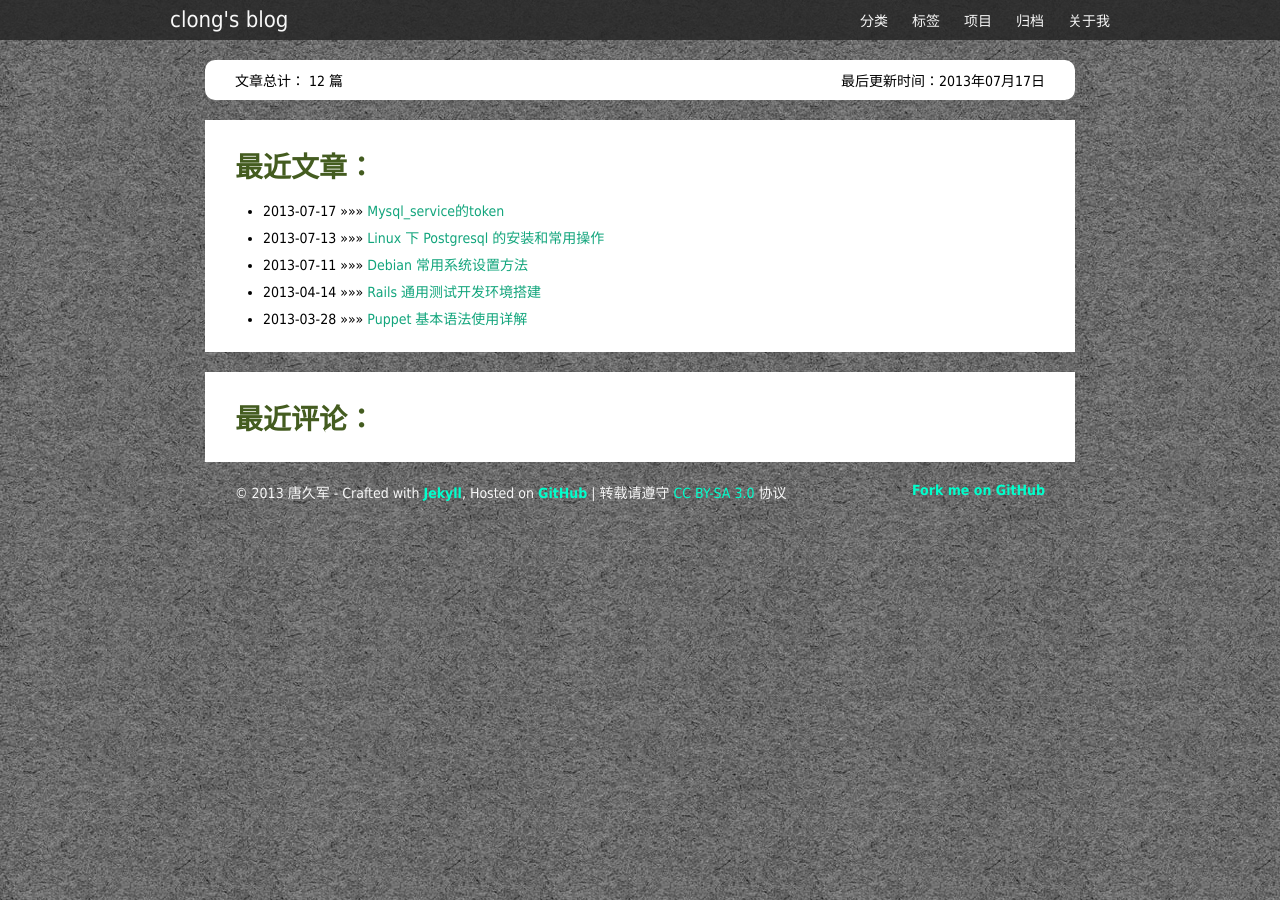
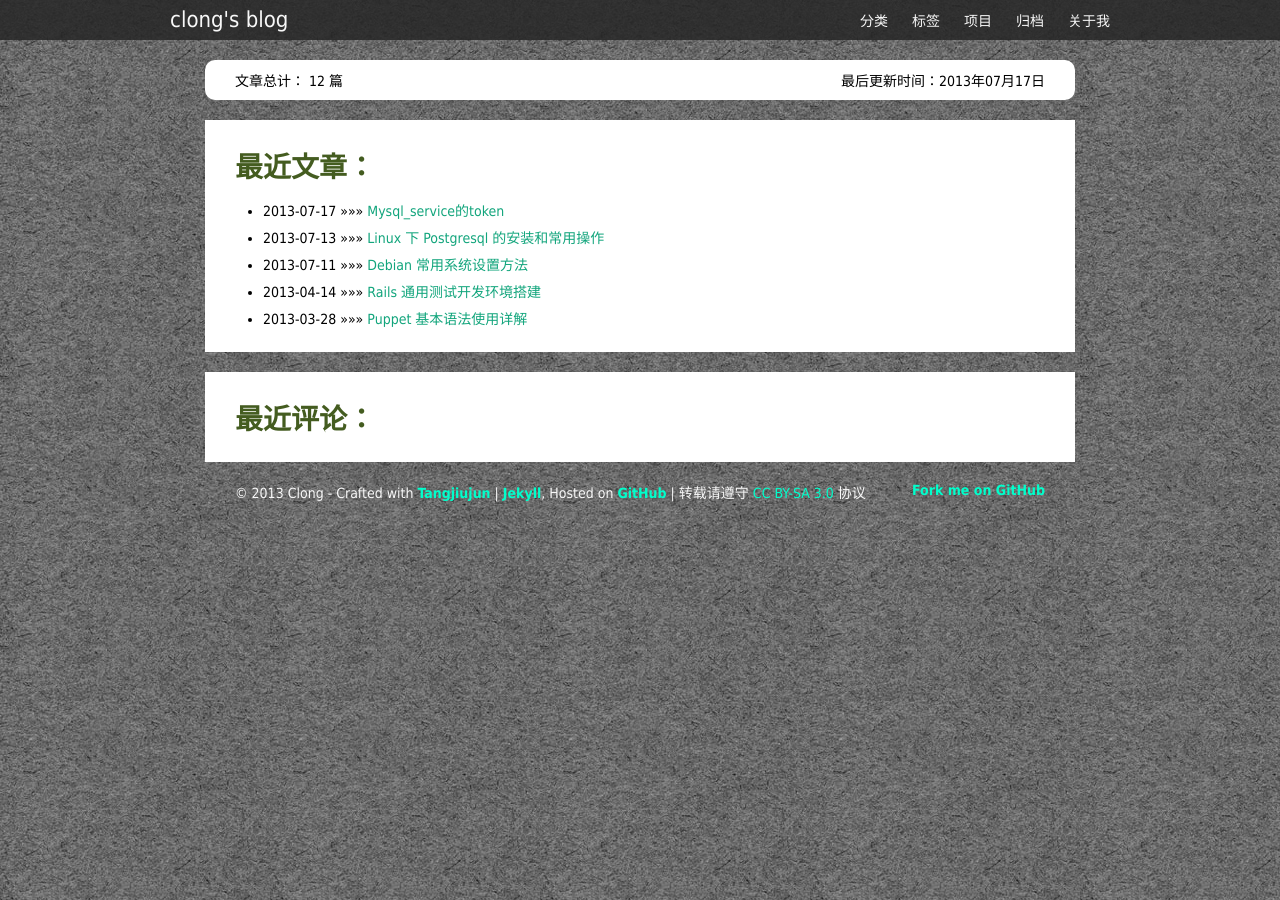
Before and after one commit to clongbupt/clongbupt.github.io, a Jekyll site: the page built from index.html, in a window 1280 px wide. Built offline with Jekyll 4.4.1, drawn with Linux system fonts in a browser that asks for light colours; Markdown is read by kramdown in place of the engine named in the settings; comment, search, counter and statistics services are not loaded.

```diff
--- a/_includes/ds_recent.html
+++ b/_includes/ds_recent.html
@@ -1,13 +1,13 @@
 <!--多说js加载开始，一个页面只需要加载一次 -->
 <script type="text/javascript">
-var duoshuoQuery = {short_name:"tang-blog"};
-(function() {
-    var ds = document.createElement('script');
-    ds.type = 'text/javascript';ds.async = true;
-    ds.src = 'http://static.duoshuo.com/embed.js';
-    ds.charset = 'UTF-8';
-    (document.getElementsByTagName('head')[0] || document.getElementsByTagName('body')[0]).appendChild(ds);
-})();
+// var duoshuoQuery = {short_name:"tang-blog"};
+// (function() {
+//     var ds = document.createElement('script');
+//     ds.type = 'text/javascript';ds.async = true;
+//     ds.src = 'http://static.duoshuo.com/embed.js';
+//     ds.charset = 'UTF-8';
+//     (document.getElementsByTagName('head')[0] || document.getElementsByTagName('body')[0]).appendChild(ds);
+// })();
 </script>
 <style type="text/css">
   #ds-recent-comments li.ds-comment .ds-avatar {
--- a/_includes/footer.html
+++ b/_includes/footer.html
@@ -1,11 +1,12 @@
     <div class="footer">
-      &copy; 2013 唐久军 - Crafted with
+      &copy; 2013 Clong - Crafted with
+        <a href="http://tangjiujun.github.io"><strong>Tangjiujun</strong></a> |
         <a href="http://jekyllrb.com/"><strong>Jekyll</strong></a>, Hosted on
         <strong><a href="https://github.com/">GitHub</a></strong>
         | 转载请遵守 <a href="http://creativecommons.org/licenses/by-sa/3.0/cn/">CC BY-SA 3.0</a> 协议
         <span class="pull-right">
           <strong>
-            <a href="https://github.com/tangjiujun">Fork me on GitHub </a>
+            <a href="https://github.com/clongbupt">Fork me on GitHub </a>
           </strong>
         </span>
     </div>
```
Also changed, not shown: _includes/comment.html (+9 -9 lines).
